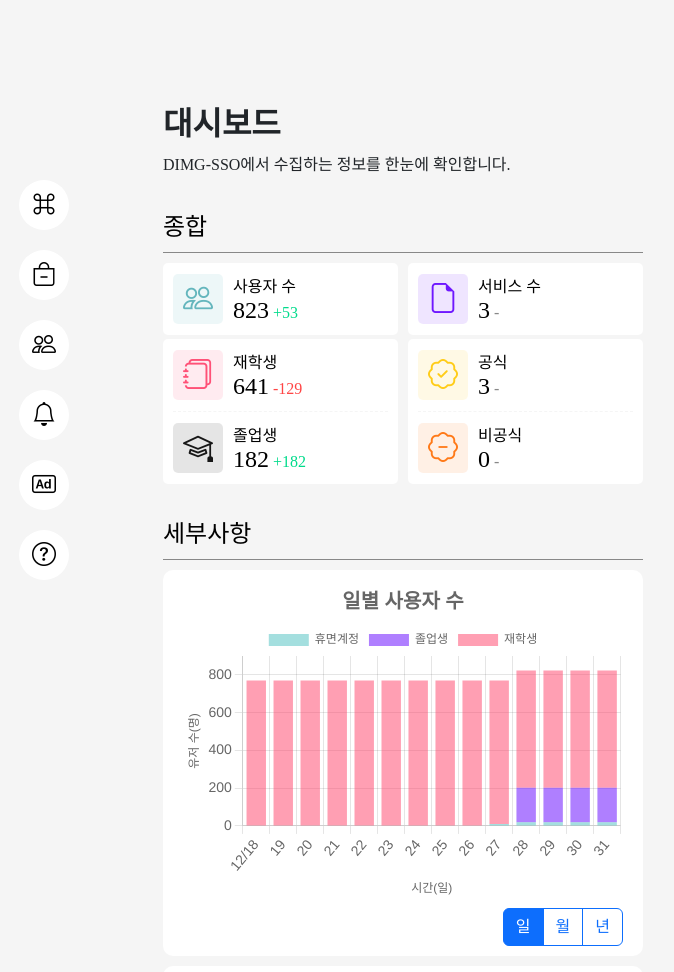
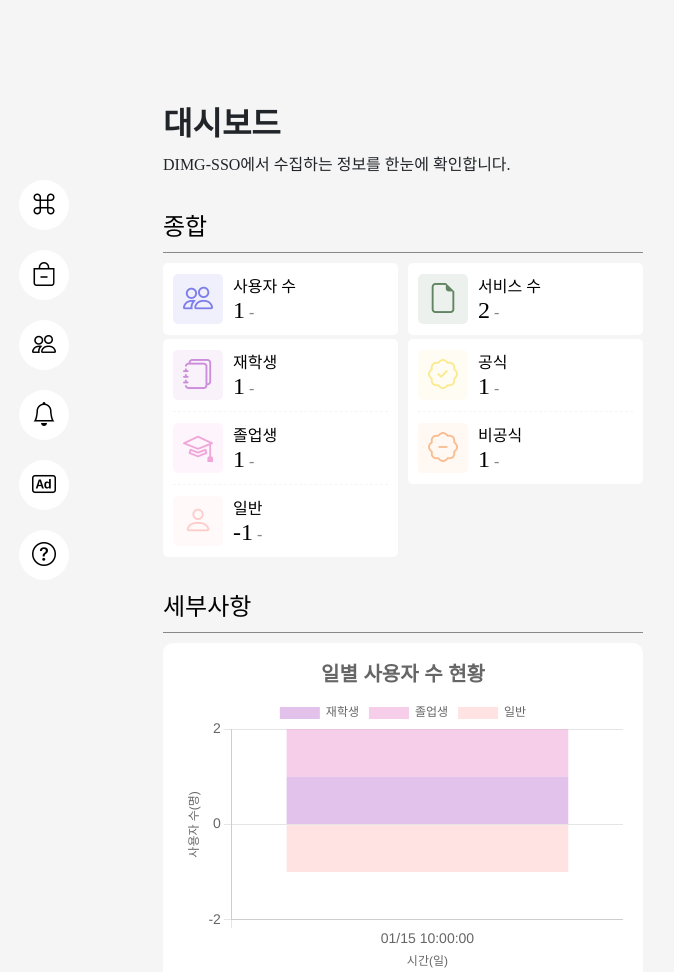
Before and after one commit to dimigo-DIMG/DIMG-SSO, a FastAPI app: template templates/admin/dashboard.html in a window 1280 px wide. Shown: the top 972 px of the page, without its empty margins (237-911 px from the left). Run offline with FastAPI, Linux system fonts and the light colour scheme; the template is opened without the code that fills it: most values are stand-ins (such as "Sample title", 1, 10 or a date in 2020); some web fonts are replaced.

Commit message:
add: /manage/dashboard fontend(1 out of 2)

```diff
--- a/static/css/dev.service.dashboard.css
+++ b/static/css/dev.service.dashboard.css
@@ -52,28 +52,32 @@
 }
 
 #user-info .info-icon {
-  background-color: rgba(84, 174, 182, 0.1);
-  color: rgba(84, 174, 182, 0.9);
+  background-color: rgba(112, 113, 232, 0.1);
+  color: rgba(112, 113, 232, 0.9);
 }
 #enrolled-info .info-icon {
-  background: rgba(255, 64, 105, 0.1);
-  color: rgba(255, 64, 105, 0.9);
+  background: rgba(198, 131, 215, 0.1);
+  color: rgba(198, 131, 215, 0.9);
 }
 #graduated-info .info-icon {
-  background: rgba(0, 0, 0, 0.1);
-  color: rgba(0, 0, 0, 0.9);
+  background: rgba(237, 158, 214, 0.1);
+  color: rgba(237, 158, 214, 0.9);
+}
+#guest-info .info-icon {
+  background: rgba(255, 199, 199, 0.1);
+  color: rgba(255, 199, 199, 0.9);
 }
 #service-info .info-icon {
-  background: rgba(97, 0, 255, 0.1);
-  color: rgba(97, 0, 255, 0.9);
+  background: rgba(82, 120, 83, 0.1);
+  color: rgba(82, 120, 83, 0.9);
 }
 #official-info .info-icon {
-  background: rgba(255, 199, 0, 0.1);
-  color: rgba(255, 199, 0, 0.9);
+  background: rgba(249, 232, 135, 0.1);
+  color: rgba(249, 232, 135, 0.9);
 }
 #informal-info .info-icon {
-  background: rgba(255, 107, 0, 0.1);
-  color: rgba(255, 107, 0, 0.9);
+  background: rgba(247, 183, 135, 0.1);
+  color: rgba(247, 183, 135, 0.9);
 }
 
 .info-desc-title {
--- a/static/js/chartjs/dashboard.login.js
+++ /dev/null
@@ -1,102 +0,0 @@
-var data = {
-  labels: [
-    "12/18",
-    "19",
-    "20",
-    "21",
-    "22",
-    "23",
-    "24",
-    "25",
-    "26",
-    "27",
-    "28",
-    "29",
-    "30",
-    "31",
-  ],
-  datasets: [
-    {
-      label: "실패",
-      backgroundColor: "rgba(252, 16, 13, 0.5)",
-      data: [0, 0, 0, 0, 0, 0, 0, 0, 0, 0, 182, 182, 182, 182],
-    },
-    {
-      label: "성공",
-      backgroundColor: "rgba(75, 181, 67, 0.5)",
-      data: [
-        400, 500, 450, 520, 560, 320, 720, 660, 232, 343, 412, 151, 235, 645,
-      ],
-    },
-    // Add more datasets if needed
-  ],
-};
-
-// Configuration options
-var options = {
-  scales: {
-    x: {
-      stacked: true,
-      title: {
-        display: true,
-        text: "시간(일)",
-      },
-      ticks: {
-        font: {
-          size: 14,
-        },
-      },
-    },
-    y: {
-      stacked: true,
-      title: {
-        display: true,
-        text: "유저 수(명)",
-      },
-      ticks: {
-        font: {
-          size: 14,
-        },
-        stepSize: 100,
-      },
-      beginAtZero: false,
-    },
-  },
-  plugins: {
-    title: {
-      display: true,
-      text: "일별 로그인 시도 횟수",
-      font: {
-        size: 20,
-      },
-    },
-  },
-  responsive: true,
-  maintainAspectRatio: false,
-};
-
-// Get the canvas element
-var ctx = document.getElementById("login-stackedBar").getContext("2d");
-
-// Create the stacked bar chart
-var userStackedBar = new Chart(ctx, {
-  type: "bar",
-  data: data,
-  options: options,
-});
-
-// Function to update the chart with new data
-function updateChart() {
-  // Update the chart labels
-  myStackedBarChart.data.labels = ["New Label 1", "New Label 2", "New Label 3"];
-
-  // Update the chart data
-  myStackedBarChart.data.datasets[0].data = [50, 30, 80];
-  myStackedBarChart.data.datasets[1].data = [20, 40, 60];
-
-  // Update the chart title
-  myStackedBarChart.options.plugins.title.text = "Updated Chart Title";
-
-  // Update the chart
-  myStackedBarChart.update();
-}
--- a/static/js/chartjs/dashboard.user.js
+++ /dev/null
@@ -1,107 +0,0 @@
-var data = {
-  labels: [
-    "12/18",
-    "19",
-    "20",
-    "21",
-    "22",
-    "23",
-    "24",
-    "25",
-    "26",
-    "27",
-    "28",
-    "29",
-    "30",
-    "31",
-  ],
-  datasets: [
-    {
-      label: "휴면계정",
-      backgroundColor: "rgba(75, 192, 192, 0.5)",
-      data: [0, 0, 0, 0, 0, 0, 0, 0, 0, 10, 20, 20, 20, 20],
-    },
-    {
-      label: "졸업생",
-      backgroundColor: "rgba(97, 0, 255, 0.5)",
-      data: [0, 0, 0, 0, 0, 0, 0, 0, 0, 0, 182, 182, 182, 182],
-    },
-    {
-      label: "재학생",
-      backgroundColor: "rgba(255, 64, 105, 0.5)",
-      data: [
-        770, 770, 770, 770, 770, 770, 770, 770, 770, 760, 621, 621, 621, 621,
-      ],
-    },
-    // Add more datasets if needed
-  ],
-};
-
-// Configuration options
-var options = {
-  scales: {
-    x: {
-      stacked: true,
-      title: {
-        display: true,
-        text: "시간(일)",
-      },
-      ticks: {
-        font: {
-          size: 14,
-        },
-      },
-    },
-    y: {
-      stacked: true,
-      title: {
-        display: true,
-        text: "유저 수(명)",
-      },
-      ticks: {
-        font: {
-          size: 14,
-        },
-        stepSize: 100,
-      },
-      beginAtZero: false,
-    },
-  },
-  plugins: {
-    title: {
-      display: true,
-      text: "일별 사용자 수",
-      font: {
-        size: 20,
-      },
-    },
-  },
-  responsive: true,
-  maintainAspectRatio: false,
-};
-
-// Get the canvas element
-var ctx = document.getElementById("user-stackedBar").getContext("2d");
-
-// Create the stacked bar chart
-var userStackedBar = new Chart(ctx, {
-  type: "bar",
-  data: data,
-  options: options,
-});
-
-// Function to update the chart with new data
-function updateChart() {
-  // Update the chart labels
-  myStackedBarChart.data.labels = ["New Label 1", "New Label 2", "New Label 3"];
-
-  // Update the chart data
-  myStackedBarChart.data.datasets[0].data = [50, 30, 80];
-  myStackedBarChart.data.datasets[1].data = [20, 40, 60];
-
-  // Update the chart title
-  myStackedBarChart.options.plugins.title.text = "Updated Chart Title";
-
-  // Update the chart
-  myStackedBarChart.update();
-}
--- /dev/null
+++ b/static/js/dashboard.chart.js
@@ -0,0 +1,106 @@
+class CustomChart {
+  constructor(nodeID) {
+    this.nodeID = nodeID;
+  }
+
+  drawChart(para) {
+    const {
+      label_list,
+      dataset_list,
+      stack_bool,
+      title,
+      x_label,
+      y_label,
+      type,
+      beginAtZero,
+    } = para;
+
+    const data = {
+      labels: label_list || [],
+      datasets: dataset_list || [],
+    };
+
+    const options = {
+      scales: {
+        x: {
+          stacked: stack_bool || false,
+          title: {
+            display: x_label ? true : false,
+            text: x_label ? x_label : "",
+          },
+          ticks: {
+            font: {
+              size: 14,
+            },
+          },
+        },
+        y: {
+          stacked: stack_bool || false,
+          title: {
+            display: y_label ? true : false,
+            text: y_label ? y_label : "",
+          },
+          ticks: {
+            font: {
+              size: 14,
+            },
+            stepSize: 100,
+          },
+          beginAtZero: beginAtZero || true,
+        },
+      },
+      plugins: {
+        title: {
+          display: title ? true : false,
+          text: title || "untitled",
+          font: {
+            size: 20,
+          },
+        },
+      },
+      responsive: true,
+      maintainAspectRatio: false,
+    };
+
+    const ctx = document.getElementById(this.nodeID).getContext("2d");
+    this.userChart = new Chart(ctx, {
+      type: type || "bar",
+      data: data,
+      options: options,
+    });
+  }
+
+  updateChart(para) {
+    const {
+      label_list,
+      data_list,
+      stack_bool,
+      title,
+      x_label,
+      y_label,
+      type,
+      beginAtZero
+    } = para;
+
+    this.userChart.data.labels = label_list || [];
+
+    for (let i = 0; i < this.userChart.data.datasets.length; i++) {
+      this.userChart.data.datasets[i].data = data_list[i] || [];
+    }
+
+    this.userChart.options.scales.x.stacked = stack_bool || false;
+    this.userChart.options.scales.y.stacked = stack_bool || false;
+
+    this.userChart.options.plugins.title.text = title || "untitled";
+
+    this.userChart.options.scales.x.title.display = x_label ? true : false;
+    this.userChart.options.scales.x.title.text = x_label ? x_label : "";
+
+    this.userChart.options.scales.y.title.display = y_label ? true : false;
+    this.userChart.options.scales.y.title.text = y_label ? y_label : "";
+
+    this.userChart.config.type = type || "bar";
+
+    this.userChart.update();
+  }
+}
--- /dev/null
+++ b/static/js/dashboard.initial.js
@@ -0,0 +1,48 @@
+/* 사용자 수 현황 chart */
+const userChart = new CustomChart("user-stackedBar");
+const chartPara_user = getParameterForChart(statistics.day, "bar", {
+  dataset_info_list: [
+    {
+      label: "재학생",
+      rgb: "198, 131, 215",
+      data_key: "enrolled_user_count",
+    },
+    {
+      label: "졸업생",
+      rgb: "237, 158, 214",
+      data_key: "graduated_user_count",
+    },
+    { label: "일반", rgb: "255, 199, 199", data_key: "guest_count" },
+  ],
+  stack_bool: true,
+  title: "일별 사용자 수 현황",
+  x_label: "시간(일)",
+  y_label: "사용자 수(명)",
+  type: "bar",
+  beginAtZero: true,
+});
+userChart.drawChart(chartPara_user);
+
+/* 로그인 시도 횟수 현황 chart */
+const loginChart = new CustomChart("login-stackedBar");
+const chartPara_login = getParameterForChart(statistics.day, "bar", {
+  dataset_info_list: [
+    {
+      label: "성공",
+      rgb: "75, 181, 67",
+      data_key: "login_count",
+    },
+    {
+      label: "실패",
+      rgb: "252, 16, 13",
+      data_key: "failed_login_count",
+    },
+  ],
+  stack_bool: false,
+  title: "일별 로그인 시도 횟수 현황",
+  x_label: "시간(일)",
+  y_label: "시도 횟수(번)",
+  type: "bar",
+  beginAtZero: true,
+});
+loginChart.drawChart(chartPara_login);
--- /dev/null
+++ b/static/js/dashboard.overall.js
@@ -0,0 +1,80 @@
+const changeNode = (id, txt, className) => {
+  document.getElementById(id).innerText = txt;
+  if (className) {
+    document.getElementById(id).classList.add(className);
+  }
+}
+
+const incrementalTxt = (val) => {
+  if (val < 0) {
+    return "minus";
+  } else if (val > 0) {
+    return "plus";
+  } else {
+    return "unchanged";
+  }
+}
+
+(function () {
+  /* 종합 - 사용자 수 값 */
+  const user_cnt = stat[stat.length - 1]["user_count"];
+  const enrol_user_cnt = stat[stat.length - 1]["enrolled_user_count"];
+  const grad_user_cnt = stat[stat.length - 1]["graduated_user_count"];
+  const guest_cnt = user_cnt - (enrol_user_cnt + grad_user_cnt);
+
+  changeNode("user-total", user_cnt);
+  changeNode("enrol-total", enrol_user_cnt);
+  changeNode("grad-total", grad_user_cnt);
+  changeNode("guest-total", guest_cnt);
+
+  /* 종합 - 서비스 수 값 */
+  const offi_servi_cnt = stat[stat.length - 1]["official_service_count"];
+  const unoffi_servi_cnt = stat[stat.length - 1]["unofficial_service_count"];
+  const servi_cnt = offi_servi_cnt + unoffi_servi_cnt;
+
+  changeNode("service-total", servi_cnt);
+  changeNode("offi-total", offi_servi_cnt);
+  changeNode("unoffi-total", unoffi_servi_cnt);
+
+  /* 종합 - 사용자 수 변동  */
+  let user_change = 0;
+  let enrol_user_change = 0;
+  let grad_user_change = 0;
+  let guest_change = 0;
+
+  if (stat.length !== 1) {
+    const user_cnt_yest = stat[stat.length - 2]["user_count"];
+    const enrol_user_cnt_yest = stat[stat.length - 2]["enrolled_user_count"];
+    const grad_user_cnt_yest = stat[stat.length - 2]["graduated_user_count"];
+    const guest_cnt_yest = user_cnt_yest - (enrol_user_cnt_yest + grad_user_cnt_yest);
+
+    user_change = user_cnt - user_cnt_yest;
+    enrol_user_change = enrol_user_cnt - enrol_user_cnt_yest;
+    grad_user_change = grad_user_cnt - grad_user_cnt_yest;
+    guest_change = guest_cnt - guest_cnt_yest;
+  }
+
+  changeNode("user-change", Math.abs(user_change), incrementalTxt(user_change));
+  changeNode("enrol-change", Math.abs(enrol_user_change), incrementalTxt(enrol_user_change));
+  changeNode("grad-change", Math.abs(grad_user_change), incrementalTxt(grad_user_change));
+  changeNode("guest-change", Math.abs(guest_change), incrementalTxt(guest_change));
+
+  /* 종합 - 서비스 수 변동 */
+  let servi_change = 0;
+  let offi_servi_change = 0;
+  let unoffi_servi_change = 0;
+
+  if (stat.length !== 1) {
+    const offi_servi_cnt_yest = stat[stat.length - 1]["official_service_count"];
+    const unoffi_servi_cnt_yest = stat[stat.length - 1]["unofficial_service_count"];
+    const servi_cnt_yest = offi_servi_cnt_yest + unoffi_servi_cnt_yest;
+
+    servi_change = servi_cnt - servi_cnt_yest;
+    offi_servi_change = offi_servi_cnt - offi_servi_cnt_yest;
+    unoffi_servi_change = unoffi_servi_cnt - unoffi_servi_cnt_yest;
+  }
+
+  changeNode("service-change", Math.abs(servi_change), incrementalTxt(servi_change));
+  changeNode("offi-change", Math.abs(offi_servi_change), incrementalTxt(offi_servi_change));
+  changeNode("unoffi-change", Math.abs(unoffi_servi_change), incrementalTxt(unoffi_servi_change));
+})();
--- /dev/null
+++ b/static/js/dashboard.preprocess.js
@@ -0,0 +1,79 @@
+function getDataset(label, bgColor, data) {
+  return {
+    label,
+    backgroundColor: `rgba(${bgColor}, 0.5)`,
+    data,
+  };
+}
+
+function getParameterForChart(data, unit, para) {
+  // data: List
+  // type: "day" | "month" | "year"
+  // para: as below
+  const {
+    dataset_info_list,
+    stack_bool,
+    title,
+    x_label,
+    y_label,
+    type,
+    beginAtZero,
+  } = para;
+  // dataset_info_list: [{label, rgb, data_key}, {}, {}]
+  // stack_bool: Boolean
+  // title: String
+  // x_label: String
+  // y_label: String
+  // type: String
+  // beginAtZero: boolean
+
+  const label_list = [];
+  const dataset_list = [];
+  const stat_list = [];
+
+  for (let i = 0; i < data.length; i++) {
+    const date = data[i]["date"];
+    /* label_list */
+    if (unit === "year") {
+      // year
+      label_list.push(date);
+    } else {
+      // month, day
+      if (i === 0 || date.split("-")[1] == 1) {
+        label_list.push(`${date.split("-")[0]}/${date.split("-")[1]}`);
+      } else {
+        label_list.push(`${date.split("-")[1]}`);
+      }
+    }
+
+    /* dataset_list */
+    for (let j = 0; j < dataset_info_list.length; j++) {
+      stat_list[j] = stat_list[j] || [];
+
+      const item = data[i][dataset_info_list[j]["data_key"]] | 0;
+      stat_list[j].push(item);
+    }
+  }
+
+  /* dataset_list */
+  for (let i = 0; i < dataset_info_list.length; i++) {
+    dataset_list.push(
+      getDataset(
+        dataset_info_list[i]["label"],
+        dataset_info_list[i]["rgb"],
+        stat_list[i]
+      )
+    );
+  }
+
+  return {
+    label_list,
+    dataset_list,
+    stack_bool,
+    title,
+    x_label,
+    y_label,
+    type,
+    beginAtZero,
+  };
+}
--- /dev/null
+++ b/static/js/dashboard.statistics.js
@@ -0,0 +1,84 @@
+// Initialize an object to store statistics
+const statistics = {
+  day: [],
+  month: [],
+  year: [],
+};
+
+// Function to check and add dictionary for month
+function checkAndAddMonthDictionary(year, month) {
+  const existingMonth = statistics.month.find(
+    (item) => item.date === `${year}-${month}`
+  );
+  if (!existingMonth) {
+    statistics.month.push({
+      date: `${year}-${month}`,
+      enrolled_user_count: 0,
+      graduated_user_count: 0,
+      guest_count: 0,
+      login_count: 0,
+      failed_login_count: 0,
+    });
+  }
+}
+
+// Function to check and add dictionary for year
+function checkAndAddYearDictionary(year) {
+  const existingYear = statistics.year.find((item) => item.date === year);
+  if (!existingYear) {
+    statistics.year.push({
+      date: year,
+      enrolled_user_count: 0,
+      graduated_user_count: 0,
+      guest_count: 0,
+      login_count: 0,
+      failed_login_count: 0,
+    });
+  }
+}
+
+// Statistical calculation
+stat.forEach((data) => {
+  const date = data.date;
+  const year = date.split("-")[0];
+  const month = date.split("-")[1];
+  const day = date.split("-")[2];
+
+  // by date
+  statistics.day.push({
+    date: `${month}-${day}`,
+    enrolled_user_count: data.enrolled_user_count,
+    graduated_user_count: data.graduated_user_count,
+    guest_count:
+      data.user_count - (data.enrolled_user_count + data.graduated_user_count),
+    login_count: data.login_count,
+    failed_login_count: data.failed_login_count,
+  });
+
+  // by month
+  checkAndAddMonthDictionary(year, month);
+  const monthIndex = statistics.month.findIndex(
+    (item) => item.date === `${year}-${month}`
+  );
+  statistics.month[monthIndex].enrolled_user_count += data.enrolled_user_count;
+  statistics.month[monthIndex].graduated_user_count +=
+    data.graduated_user_count;
+  statistics.month[monthIndex].guest_count +=
+    data.user_count - (data.enrolled_user_count + data.graduated_user_count);
+  statistics.month[monthIndex].login_count += data.login_count;
+  statistics.month[monthIndex].failed_login_count += data.failed_login_count;
+
+  // by year
+  checkAndAddYearDictionary(year);
+  const yearIndex = statistics.year.findIndex((item) => item.date === year);
+  statistics.year[yearIndex].enrolled_user_count += data.enrolled_user_count;
+  statistics.year[yearIndex].graduated_user_count += data.graduated_user_count;
+  statistics.year[yearIndex].guest_count +=
+    data.user_count - (data.enrolled_user_count + data.graduated_user_count);
+  statistics.year[yearIndex].login_count += data.login_count;
+  statistics.year[yearIndex].failed_login_count += data.failed_login_count;
+});
+
+// console.log("Day:", statistics.day);
+// console.log("Month:", statistics.month);
+// console.log("Year:", statistics.year);
--- a/templates/admin/dashboard.html
+++ b/templates/admin/dashboard.html
@@ -43,8 +43,8 @@
                   <div class="info-desc">
                     <div class="info-desc-title">사용자 수</div>
                     <div class="info-desc-number">
-                      <span class="num-total">823</span>
-                      <span class="num-change plus">53</span>
+                      <span id="user-total" class="num-total"></span>
+                      <span id="user-change" class="num-change"></span>
                     </div>
                   </div>
                 </div>
@@ -56,8 +56,8 @@
                   <div class="info-desc">
                     <div class="info-desc-title">재학생</div>
                     <div class="info-desc-number">
-                      <span class="num-total">641</span>
-                      <span class="num-change minus">129</span>
+                      <span id="enrol-total" class="num-total"></span>
+                      <span id="enrol-change" class="num-change"></span>
                     </div>
                   </div>
                 </div>
@@ -70,8 +70,22 @@
                   <div class="info-desc">
                     <div class="info-desc-title">졸업생</div>
                     <div class="info-desc-number">
-                      <span class="num-total">182</span>
-                      <span class="num-change plus">182</span>
+                      <span id="grad-total" class="num-total"></span>
+                      <span id="grad-change" class="num-change"></span>
+                    </div>
+                  </div>
+                </div>
+
+                <div class="division-dash"></div>
+
+                <!-- 일반 사용자 -->
+                <div id="guest-info" class="info-block">
+                  <div class="info-icon"><i class="bi bi-person"></i></div>
+                  <div class="info-desc">
+                    <div class="info-desc-title">일반</div>
+                    <div class="info-desc-number">
+                      <span id="guest-total" class="num-total"></span>
+                      <span id="guest-change" class="num-change"></span>
                     </div>
                   </div>
                 </div>
@@ -89,8 +103,8 @@
                   <div class="info-desc">
                     <div class="info-desc-title">서비스 수</div>
                     <div class="info-desc-number">
-                      <span class="num-total">3</span>
-                      <span class="num-change unchanged">0</span>
+                      <span id="service-total" class="num-total"></span>
+                      <span id="service-change" class="num-change"></span>
                     </div>
                   </div>
                 </div>
@@ -102,8 +116,8 @@
                   <div class="info-desc">
                     <div class="info-desc-title">공식</div>
                     <div class="info-desc-number">
-                      <span class="num-total">3</span>
-                      <span class="num-change unchanged">0</span>
+                      <span id="offi-total" class="num-total"></span>
+                      <span id="offi-change" class="num-change"></span>
                     </div>
                   </div>
                 </div>
@@ -116,8 +130,8 @@
                   <div class="info-desc">
                     <div class="info-desc-title">비공식</div>
                     <div class="info-desc-number">
-                      <span class="num-total">0</span>
-                      <span class="num-change unchanged">0</span>
+                      <span id="unoffi-total" class="num-total"></span>
+                      <span id="unoffi-change" class="num-change"></span>
                     </div>
                   </div>
                 </div>
@@ -218,22 +229,40 @@
                   >년</label
                 >
               </div>
-
-              <!-- 해당 chartjs 생성 -->
-              <script src="{{ url_for('static', path='js/chartjs/dashboard.login.js') }}"></script>
-              <script>
-                var data = [
-                  {% for statistic in statistics %}
-                  { date: "{{ statistic.date }}", user_count: {{ statistic.user_count }}, dimigo_user_count: {{ statistic.dimigo_user_count }}, expired_user_count: {{ statistic.expired_user_count }}, login_count: {{ statistic.login_count }}, failed_login_count: {{ statistic.failed_login_count }}, official_service_count: {{ statistic.official_service_count }}, unofficial_service_count: {{ statistic.unofficial_service_count }} },
-                  {% endfor %}
-                ]
-              </script>
             </div>
           </div>
         </div>
       </div>
     </div>
+    {% include "footer.html" %}
+    <script type="text/javascript">
+      /* 대시보드 정보 받아오기 */
+      const stat = [{% for statistic in statistics %}
+        { date: "{{ statistic.date }}", user_count: {{ statistic.user_count }}, enrolled_user_count: {{ statistic.dimigo_user_count }}, graduated_user_count: {{ statistic.expired_user_count }}, login_count: {{ statistic.login_count }}, failed_login_count: {{ statistic.failed_login_count }}, official_service_count: {{ statistic.official_service_count }}, unofficial_service_count: {{ statistic.unofficial_service_count }} },{% endfor %}
+      ];
+    </script>
+    <script
+      type="text/javascript"
+      src="{{ url_for('static', path='js/dashboard.chart.js') }}"
+    ></script>
+    <script
+      type="text/javascript"
+      src="{{ url_for('static', path='js/dashboard.overall.js') }}"
+    ></script>
+    <script
+      type="text/javascript"
+      src="{{ url_for('static', path='js/dashboard.statistics.js') }}"
+    ></script>
+    <script
+      type="text/javascript"
+      src="{{ url_for('static', path='js/dashboard.preprocess.js') }}"
+    ></script>
+    <script
+      type="text/javascript"
+      src="{{ url_for('static', path='js/dashboard.initial.js') }}"
+    ></script>
+    <script type="text/javascript">
 
-    {% include "footer.html" %}
+    </script>
   </body>
 </html>
```
Also changed, not shown: other parts of templates/admin/dashboard.html (+0 -3 lines).
